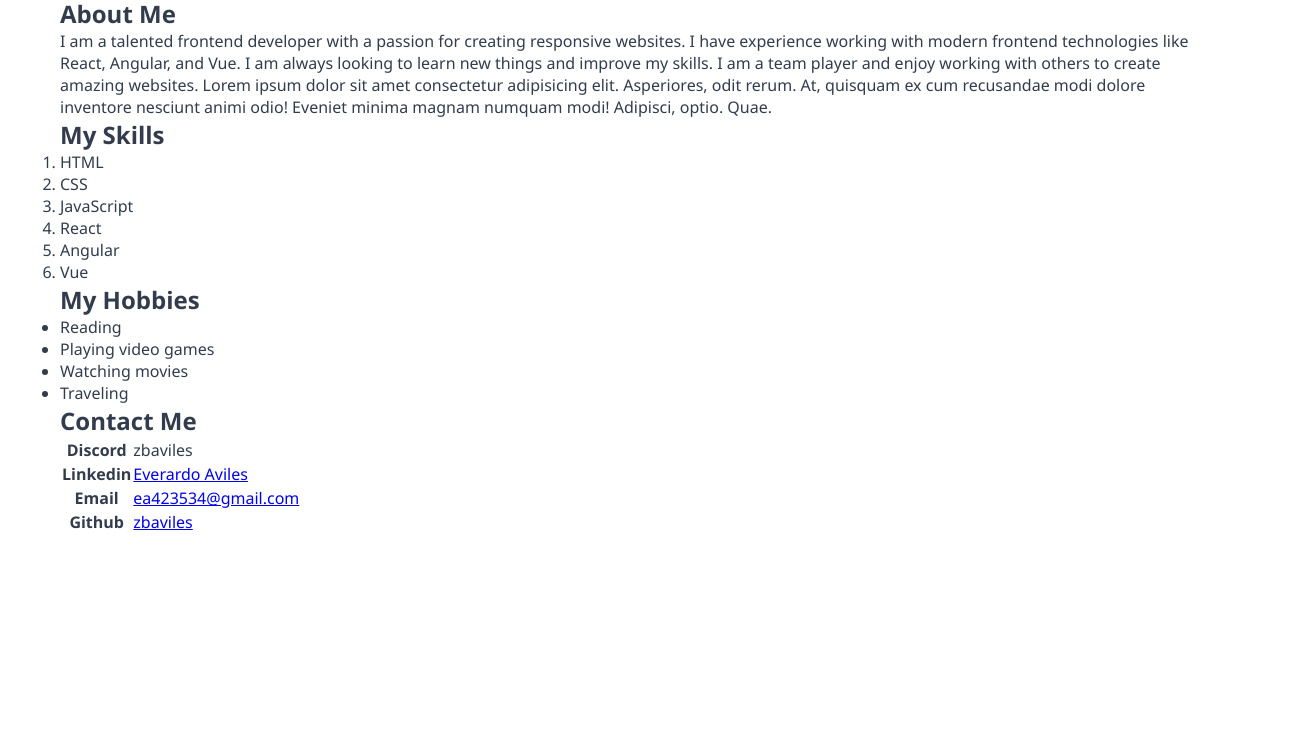
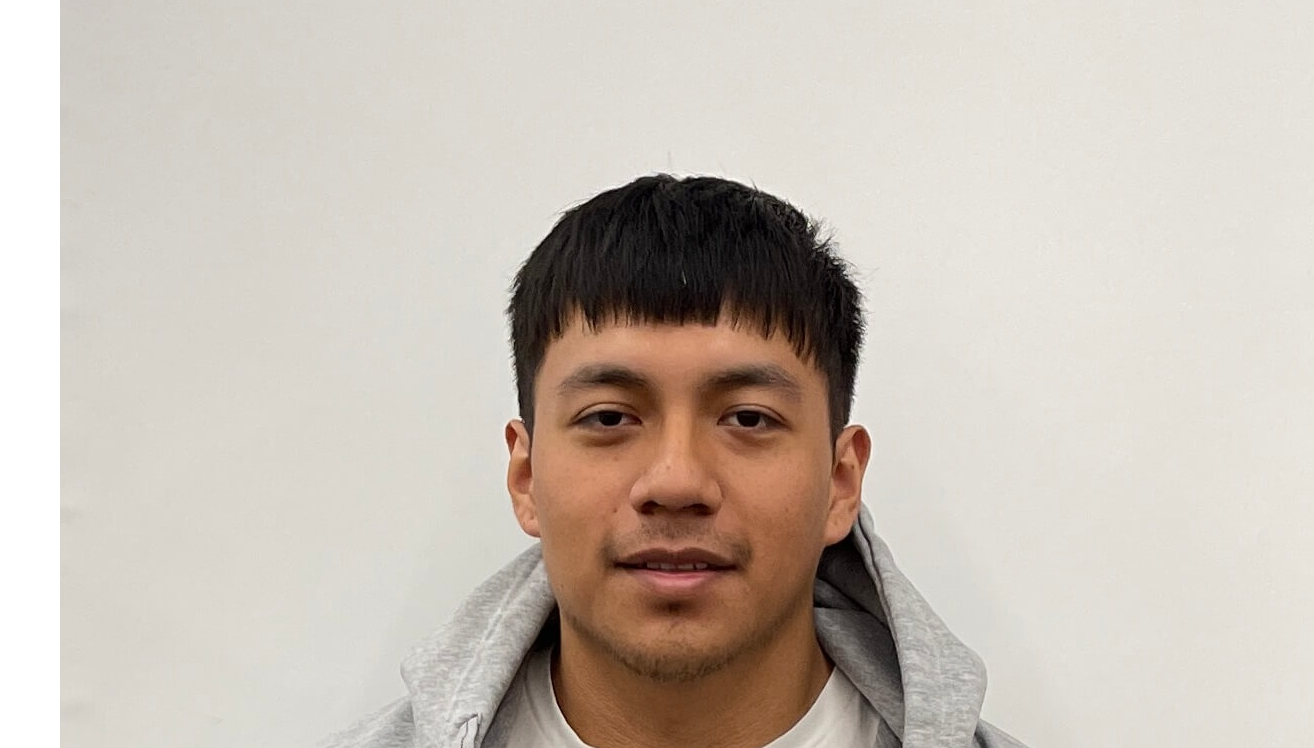
Before and after one commit to zbaviles/html-Everardo-Aviles-resume-solved, a website: page index.html in a window 1280 px wide. Shown: the part 161-909 px from the top of the page, 1314 px wide, since content can reach past the window. Before the commit the page ends 800 px from the top, so only its background shows below. Drawn offline with Linux system fonts and the light colour scheme.

Commit message:
image in folder

```diff
--- a/index.html
+++ b/index.html
@@ -13,7 +13,7 @@
     <img
       id="candidate-image"
       alt="Everardo Aviles's resume"
-      src="Everardo-Aviles.JPG"
+      src="/assets/avatars/Everardo-Aviles.JPG"
     />
     <h2 id="about-me">About Me</h2>
     <p class="candidate-bio">
```
